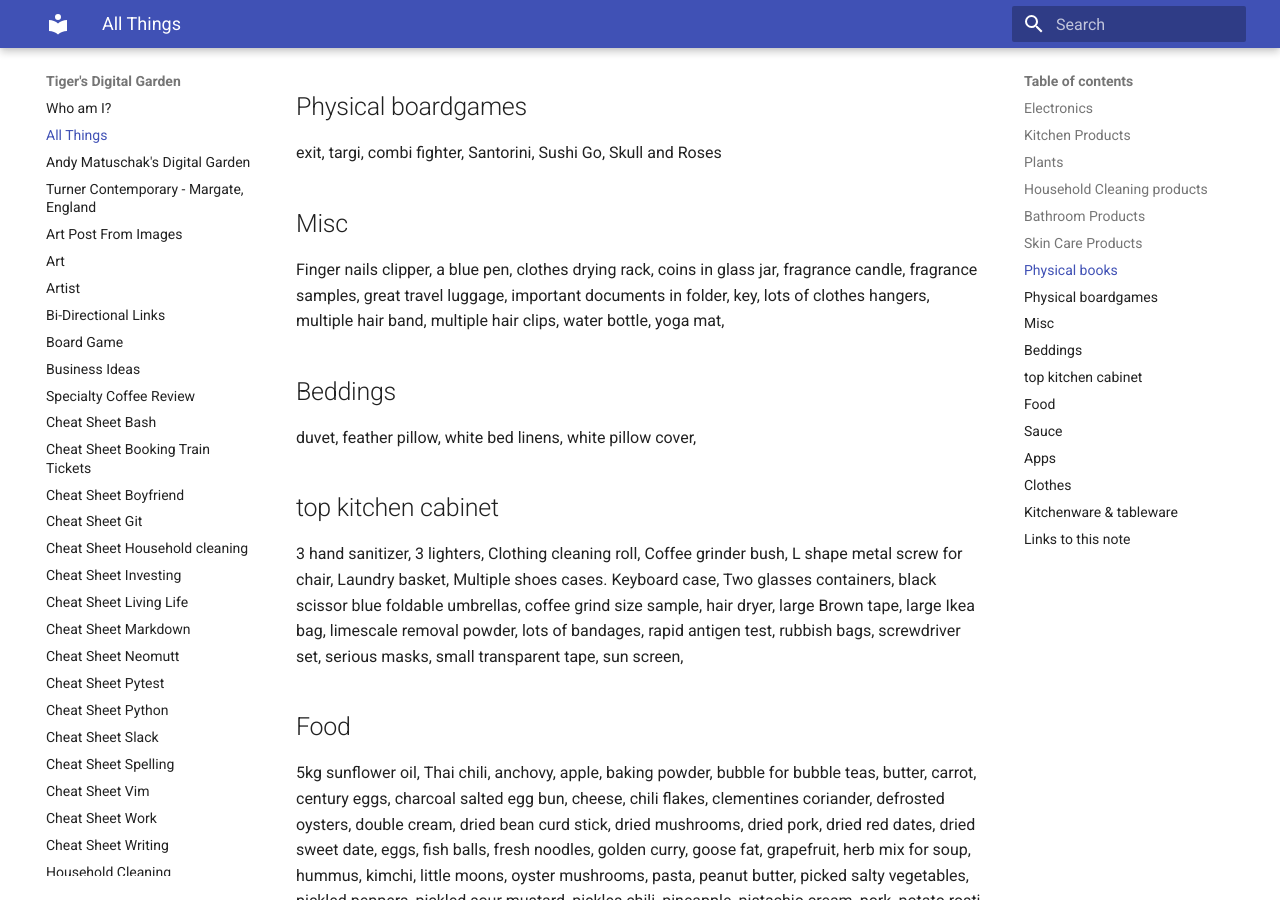
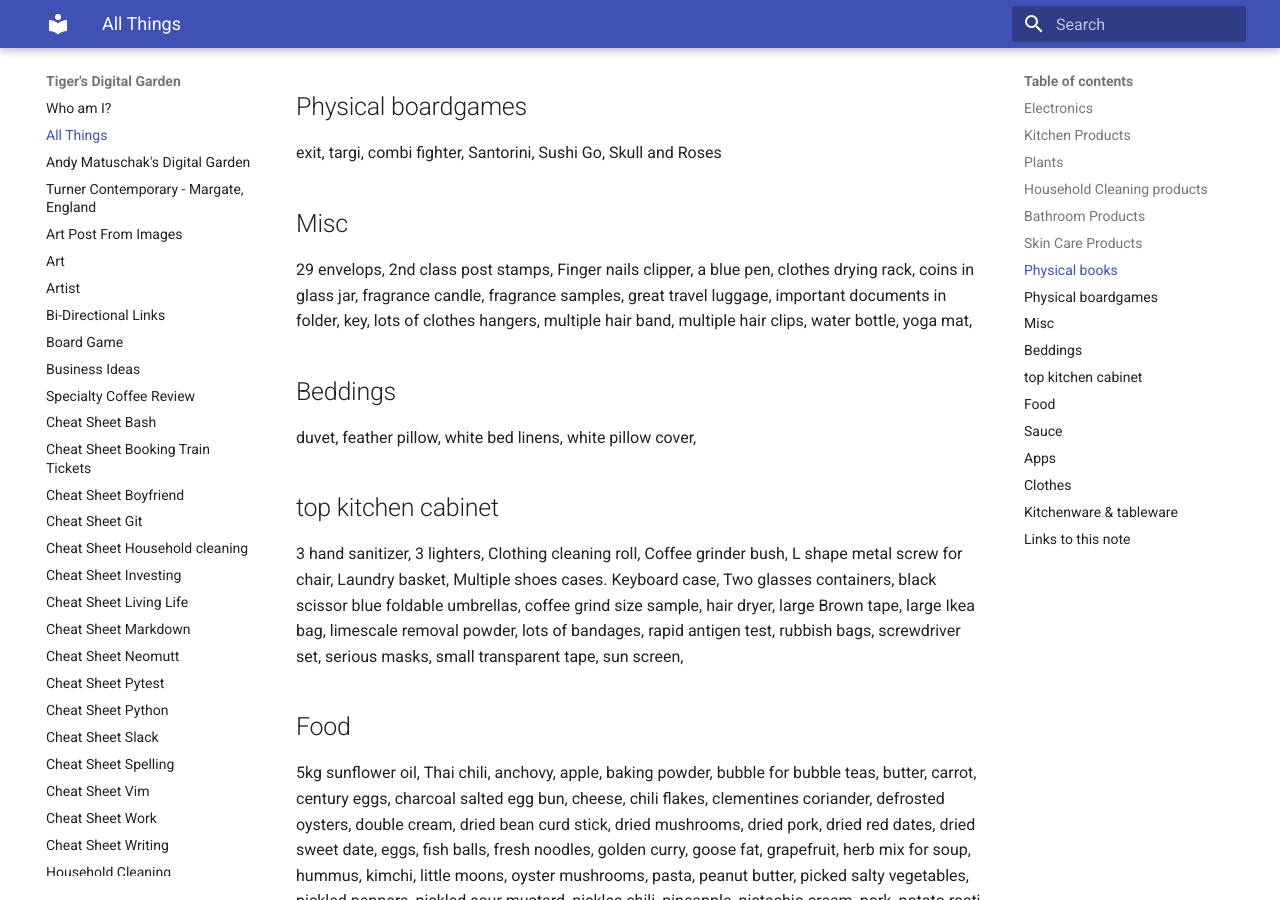
Before and after one commit to ynotstartups/notes, an MkDocs documentation site: the page built from notes/all-things.md, in a window 1280 px wide and 900 px high, scrolled down 1239 px. Built offline with MkDocs 1.6.1 and Material for MkDocs 9.7.7, drawn with Linux system fonts in a browser that asks for light colours.

Commit message:
update all things

```diff
--- a/notes/all-things.md
+++ b/notes/all-things.md
@@ -139,6 +139,8 @@ Skull and Roses
 
 ## Misc
 
+29 envelops,
+2nd class post stamps,
 Finger nails clipper,
 a blue pen,
 clothes drying rack,
```
